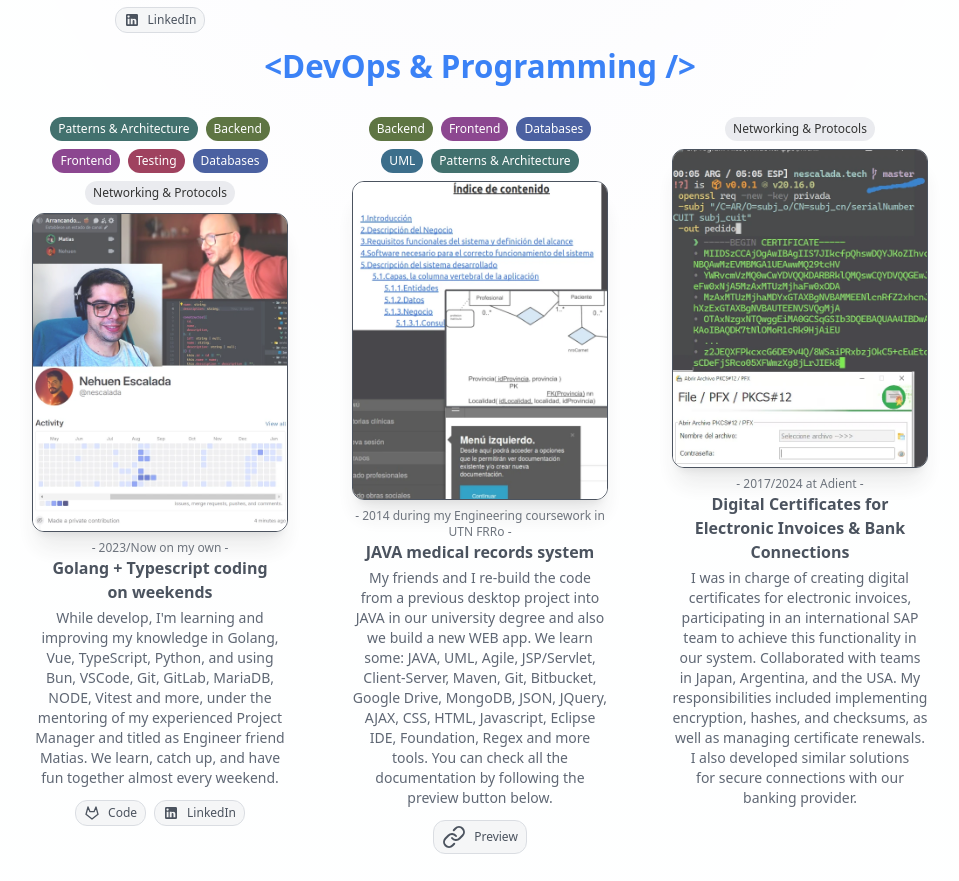
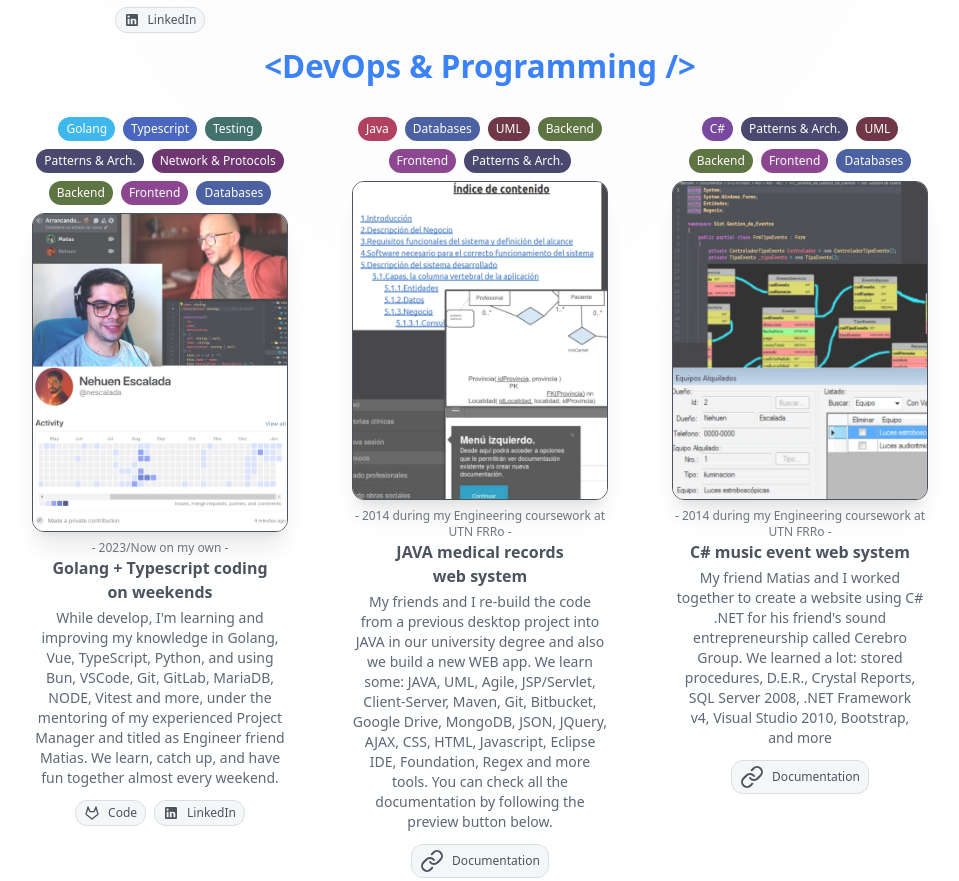
Before and after one commit to nescalada/nescalada.tech, an Astro site: page / in a window 1280 px wide. Shown: the part 2560-3441 px from the top of the page, without its empty margins (160-1119 px from the left). Built offline with nearby package versions, Linux system fonts and the light colour scheme; Astro itself is replaced by a stand-in of ours.

Commit message:
feat(DevOps): added csharp experience

```diff
--- a/src/components/DevOpsProgramming.astro
+++ b/src/components/DevOpsProgramming.astro
@@ -23,22 +23,42 @@ const TAGS = {
   },
   TESTING: {
     name: "Testing",
-    class: "bg-rose-900 text-white",
+    class: "bg-teal-900 text-white",
     icon: null,
   },
   PATTERNSANDARCH: {
-    name: "Patterns & Architecture",
-    class: "bg-teal-900 text-white",
+    name: "Patterns & Arch.",
+    class: "bg-indigo-950 text-white",
     icon: null,
   },
   NETWORKINGPROTOCOLS: {
-    name: "Networking & Protocols",
-    class: "bg-gray-200 text-black",
+    name: "Network & Protocols",
+    class: "bg-fuchsia-950 text-white",
     icon: null,
   },
   UML: {
     name: "UML",
-    class: "bg-sky-900 text-white",
+    class: "bg-rose-950 text-white",
+    icon: null,
+  },
+  GOLANG: {
+    name: "Golang",
+    class: "bg-sky-500 text-white",
+    icon: null,
+  },
+  TYPESCRIPT: {
+    name: "Typescript",
+    class: "bg-blue-800 text-white",
+    icon: null,
+  },
+  JAVA: {
+    name: "Java",
+    class: "bg-rose-800 text-white",
+    icon: null,
+  },
+  CSHARP: {
+    name: "C#",
+    class: "bg-purple-900 text-white",
     icon: null,
   },
 };
@@ -55,18 +75,20 @@ const DATABI = [
     image: "/projects/typescript-golang.webp",
     href: "https://gitlab.com/nescalada",
     tags: [
+      TAGS.GOLANG,
+      TAGS.TYPESCRIPT,
+      TAGS.TESTING,
       TAGS.PATTERNSANDARCH,
+      TAGS.NETWORKINGPROTOCOLS,
       TAGS.BACKEND,
       TAGS.FRONTEND,
-      TAGS.TESTING,
       TAGS.DATABASES,
-      TAGS.NETWORKINGPROTOCOLS,
     ],
   },
   {
     year: "2014 during my Engineering coursework",
-    place: "in UTN FRRo",
-    title: "JAVA medical records system",
+    place: "at UTN FRRo",
+    title: "JAVA medical records web system",
     description:
       "My friends and I re-build the code from a previous desktop project into JAVA in our university degree and also we build a new WEB app. We learn some: JAVA, UML, Agile, JSP/Servlet, Client-Server, Maven, Git, Bitbucket, Google Drive, MongoDB, JSON, JQuery, AJAX, CSS, HTML, Javascript, Eclipse IDE, Foundation, Regex and more tools. You can check all the documentation by following the preview button below.",
     link: "https://drive.google.com/drive/folders/10tRL-a1naRP5-KFxOjJ141H3Npx3J0nM?usp=drive_link",
@@ -76,25 +98,33 @@ const DATABI = [
     href: "https://drive.google.com/drive/folders/10tRL-a1naRP5-KFxOjJ141H3Npx3J0nM?usp=drive_link",
     image: "/projects/systemDesign.webp",
     tags: [
+      TAGS.JAVA,
+      TAGS.DATABASES,
+      TAGS.UML,
       TAGS.BACKEND,
       TAGS.FRONTEND,
-      TAGS.DATABASES,
-      TAGS.UML,
       TAGS.PATTERNSANDARCH,
     ],
   },
   {
-    year: "2017/2024",
-    place: "at Adient",
-    title: "Digital Certificates for Electronic Invoices & Bank Connections",
+    year: "2014 during my Engineering coursework",
+    place: "at UTN FRRo",
+    title: "C# music event web system",
     description:
-      "I was in charge of creating digital certificates for electronic invoices, participating in an international SAP team to achieve this functionality in our system. Collaborated with teams in Japan, Argentina, and the USA. My responsibilities included implementing encryption, hashes, and checksums, as well as managing certificate renewals. I also developed similar solutions for secure connections with our banking provider.",
-    link: null,
+      "My friend Matias and I worked together to create a website using C# .NET for his friend's sound entrepreneurship called Cerebro Group. We learned a lot: stored procedures, D.E.R., Crystal Reports, SQL Server 2008, .NET Framework v4, Visual Studio 2010, Bootstrap, and more",
+    link: "https://drive.google.com/file/d/1k7OH2nnyU1TrC-RmMcMB9ADQzVAJXdR1/view?usp=sharing",
     linkedin: null,
     gitlab: null,
     href: null,
-    image: "/projects/cryptography.webp",
-    tags: [TAGS.NETWORKINGPROTOCOLS],
+    image: "/projects/systemDesignCsharp.webp",
+    tags: [
+      TAGS.CSHARP,
+      TAGS.PATTERNSANDARCH,
+      TAGS.UML,
+      TAGS.BACKEND,
+      TAGS.FRONTEND,
+      TAGS.DATABASES,
+    ],
   },
 ];
 ---
@@ -112,7 +142,7 @@ const DATABI = [
         place,
         description,
         util: lcssplan,
-        link: preview,
+        link: documentation,
         linkedin,
         gitlab,
         href,
@@ -158,10 +188,10 @@ const DATABI = [
                 Code
               </LinkButton>
             )}
-            {preview && (
-              <LinkButton href={preview}>
+            {documentation && (
+              <LinkButton href={documentation}>
                 <Link class="size-4" />
-                Preview
+                Documentation
               </LinkButton>
             )}
             {lcssplan && (
```
Also changed, not shown: public/projects/systemDesignCsharp.webp (added), 1 other file.
